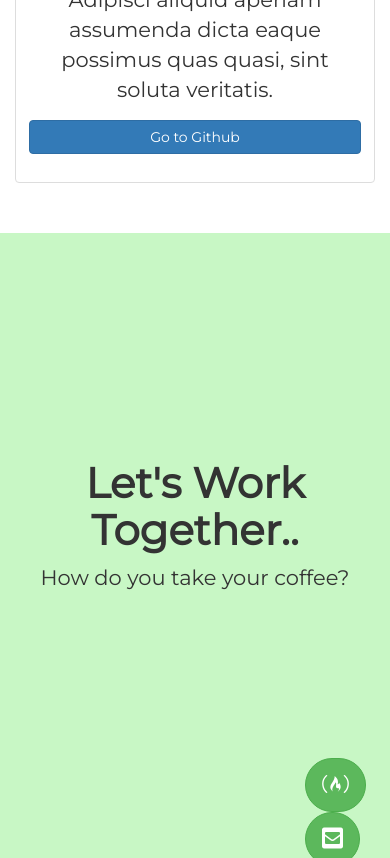
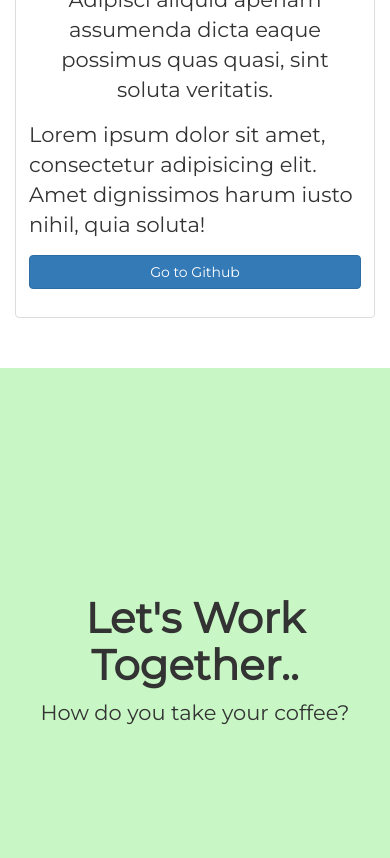
Before and after one commit to mohamadhandynugraha/60days-of-code-challenge, a plain HTML site: page hari-12/personal-portfolio/portfolio.html in a window 390 px wide. Shown: the part 1900-2758 px from the top of the page. Drawn offline with nearby package versions, Linux system fonts and the light colour scheme.

Commit message:
#60DaysOfCodeChallenge, hari ke 12 koding HTML dan CSS freecodecamp personal portfolio project freecodecamp.

```diff
--- a/hari-12/personal-portfolio/portfolio.html
+++ b/hari-12/personal-portfolio/portfolio.html
@@ -67,6 +67,7 @@
                         <h3 class="text-center">Product landing page</h3>
                         <p class="text-center">Lorem ipsum dolor sit amet, consectetur adipisicing elit. Adipisci aliquid aperiam
                             assumenda dicta eaque possimus quas quasi, sint soluta veritatis.</p>
+                        <p>Lorem ipsum dolor sit amet, consectetur adipisicing elit. Amet dignissimos harum iusto nihil, quia soluta!</p>
                         <p><a href="https://github.com/mohamadhandynugraha/60days-of-code-challenge/tree/master/hari-11/fcc-product-landing-page"
                               class="btn btn-primary center-block" role="button">Go to Github</a></p>
                     </div>
--- /dev/null
+++ b/hari-9/login-form-coffee-shop/css/style.css
@@ -0,0 +1,31 @@
+body {
+    /* Set a background color that will be displayed
+       while the background image is loading */
+    background: url("../img/aroma-background-black-1415555.jpg");
+    /* Background image is centered vertically and horizontally at all times */
+    background-position: center center;
+
+    /* Background image doesn't tile */
+    background-repeat: no-repeat;
+
+    /* Background image is fixed in the viewport so that it doesn't move when
+       the content's height is greater than the image's height */
+    background-attachment: fixed;
+
+    /* This is what makes the background image rescale based
+       on the container's size */
+    background-size: 1500px 900px;
+
+    /* Set a background color that will be displayed
+       while the background image is loading */
+    background-color: #464646;
+    font-family: sans-serif;
+}
+
+@media only screen and (max-width: 767px) {
+    body {
+        /* The file size of this background image is 93% smaller
+           to improve page load speed on mobile internet connections */
+        background-image: url("../img/aroma-background-black-1415555.jpg");
+    }
+}
```
Also changed, not shown: hari-9/login-form-coffee-shop/index.html (added, +11 -0 lines), 2 other files.
